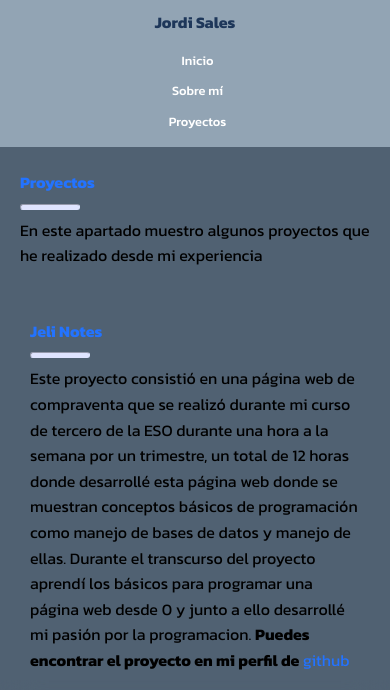
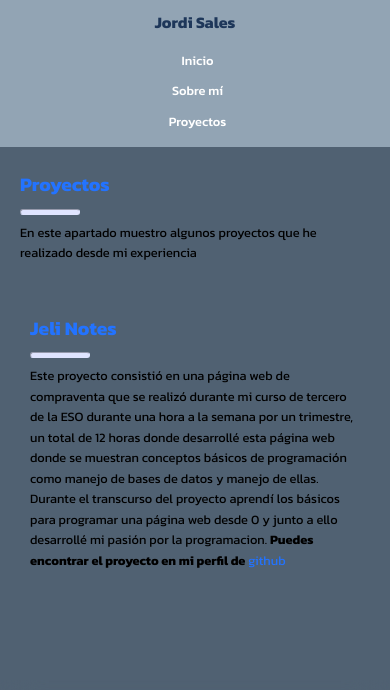
Before and after one commit to joju231/Portfolio, a plain HTML site: page proyectos.html in a window 390 px wide. Shown: the top 690 px of the page. Drawn offline with Linux system fonts and the light colour scheme.

Commit message:
Update styles-proyectos.css

```diff
--- a/styles-proyectos.css
+++ b/styles-proyectos.css
@@ -399,9 +399,9 @@ footer {
     .jeli {
         margin: 15px;
     }
-    .proyectos h1,
-    .jeli h2 {
-        font-size: 1.1em;
+    .proyectos p,
+    .jeli p {
+        font-size: 0.8em;
     }
     .proyectos hr,
     .jeli hr {
@@ -424,9 +424,9 @@ footer {
     .jeli {
         margin: 10px;
     }
-    .proyectos h1,
-    .jeli h2 {
-        font-size: 1em;
+    .proyectos p,
+    .jeli p {
+        font-size: 0.8em;
     }
     .proyectos hr,
     .jeli hr {
```
